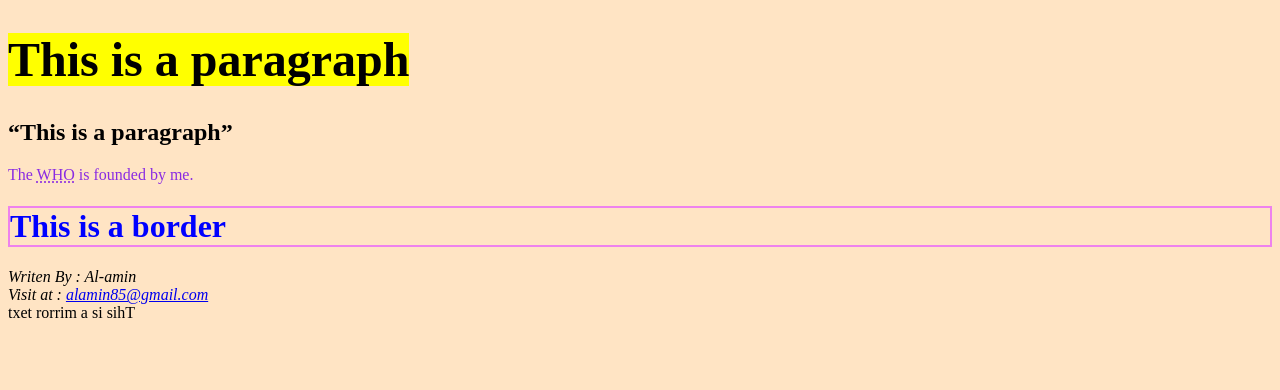
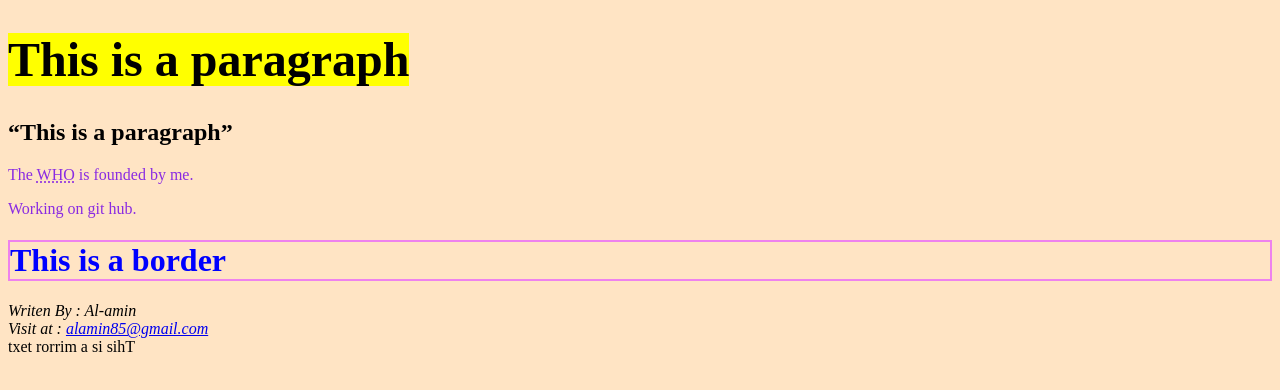
Before and after one commit to alamin-23/Project-P, a plain HTML site: page EMMET.html in a window 1280 px wide. Drawn offline with Linux system fonts and the light colour scheme.

Commit message:
Emmet updated

```diff
--- a/EMMET.html
+++ b/EMMET.html
@@ -16,6 +16,7 @@
     <h1 style="font-size:300%;"> <mark>This is a paragraph</mark></h1>
     <H2><q>This is a paragraph</q></H2>
     <p>The  <abbr title="World Health Organization">WHO</abbr> is founded by me.</p>
+    <p>Working on git hub.</p>
 
    <h1 style="border: 2px solid violet;">This is a border</h1>
     <!--Comment-->
```
